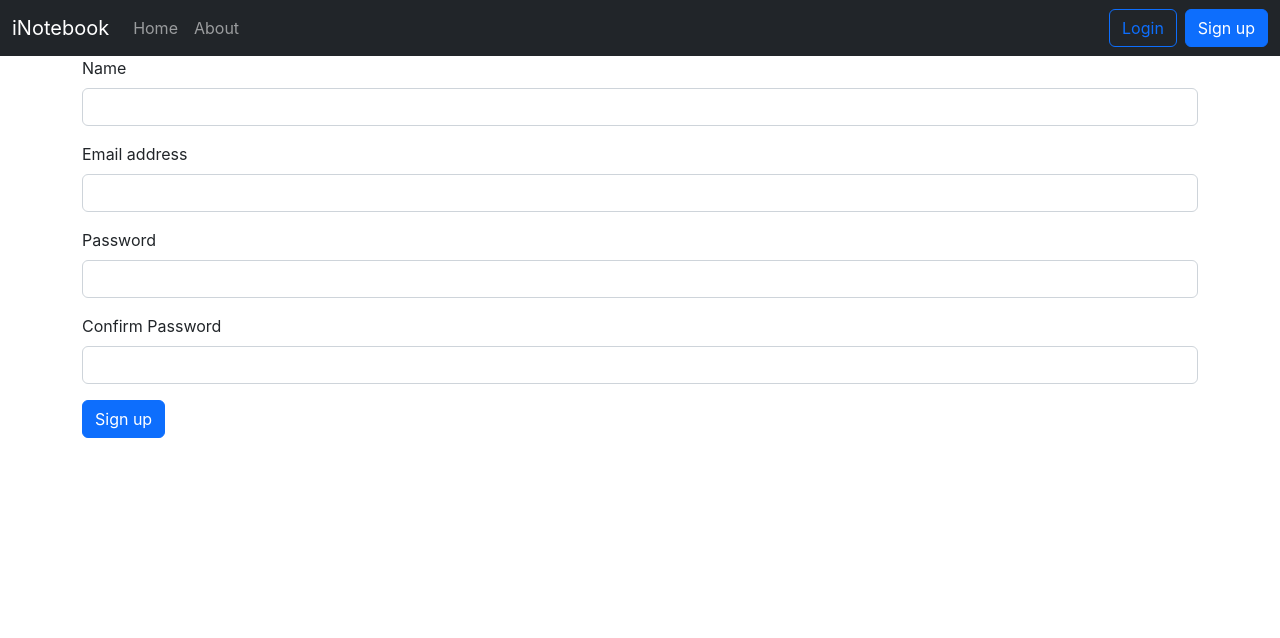
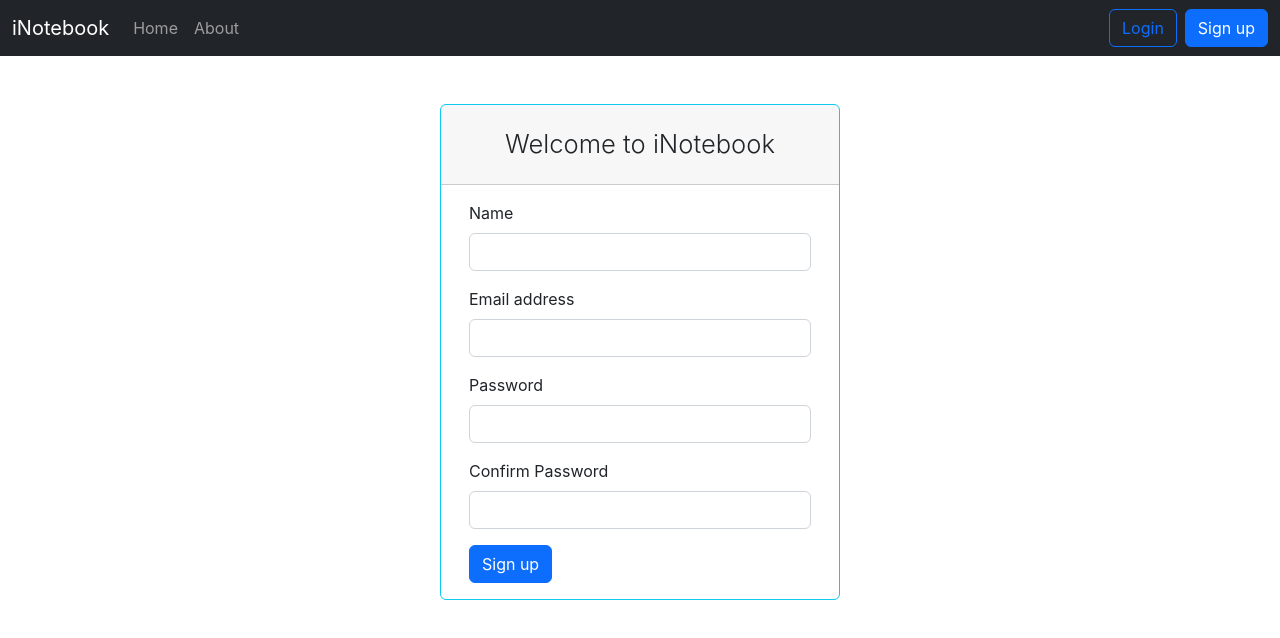
Before and after one commit to rtewari056/iNotebook, a React (Create React App) app: page /signup in a window 1280 px wide. Shown: the top 638 px of the page. Built offline with nearby package versions, Linux system fonts and the light colour scheme.

Commit message:
Changing UI for better user experience

```diff
--- a/src/components/AddNote.js
+++ b/src/components/AddNote.js
@@ -27,8 +27,9 @@ export default function AddNote(props) {
   };
 
   return (
-    <>
-      <h1 className="display-6">Add a note</h1>
+    <div className="card border-info mb-3">
+      <div className="card-header display-6 p-4">Add a note</div>
+      <div className="card-body">
         <form className="row g-3 my-3">
           <div className="col-md-6">
             <label htmlFor="title" className="form-label">
@@ -92,7 +93,8 @@ export default function AddNote(props) {
           <div className="col-12">
             <button
               disabled={
-              (note.title.length >= 3 && note.description.length >= 5) === true
+                (note.title.length >= 3 && note.description.length >= 5) ===
+                true
                   ? false
                   : true
                 // If length of the title and description is less than 3 and 5 then only disable the button
@@ -105,6 +107,7 @@ export default function AddNote(props) {
             </button>
           </div>
         </form>
-    </>
+      </div>
+    </div>
   );
 }
--- a/src/components/Login.js
+++ b/src/components/Login.js
@@ -39,6 +39,15 @@ export default function Login(props) {
   };
 
   return (
+    <div className=" d-flex justify-content-center align-items-center my-5">
+      <div className="card border-info mb-3" style={{ minWidth: "25rem" }}>
+        <div
+          className="card-header display-6 p-4"
+          style={{ fontSize: "1.6rem" }}
+        >
+          Login to continue using iNotebook
+        </div>
+        <div className="card-body">
           <form className="container" onSubmit={handleLogin}>
             <div className="mb-3">
               <label htmlFor="email" className="form-label">
@@ -70,5 +79,8 @@ export default function Login(props) {
               Login
             </button>
           </form>
+        </div>
+      </div>
+    </div>
   );
 }
--- a/src/components/Signup.js
+++ b/src/components/Signup.js
@@ -50,6 +50,15 @@ export default function Signup(props) {
   };
 
   return (
+    <div className=" d-flex justify-content-center align-items-center my-5">
+      <div className="card border-info mb-3" style={{ minWidth: "25rem" }}>
+        <div
+          className="card-header display-6 p-4 text-center"
+          style={{ fontSize: "1.6rem" }}
+        >
+          Welcome to iNotebook
+        </div>
+        <div className="card-body">
           <form className="container" onSubmit={handleSignup}>
             <div className="mb-3">
               <label htmlFor="name" className="form-label">
@@ -124,5 +133,8 @@ export default function Signup(props) {
               Sign up
             </button>
           </form>
+        </div>
+      </div>
+    </div>
   );
 }
```
Lines whose indentation alone changed are shown as unchanged.
